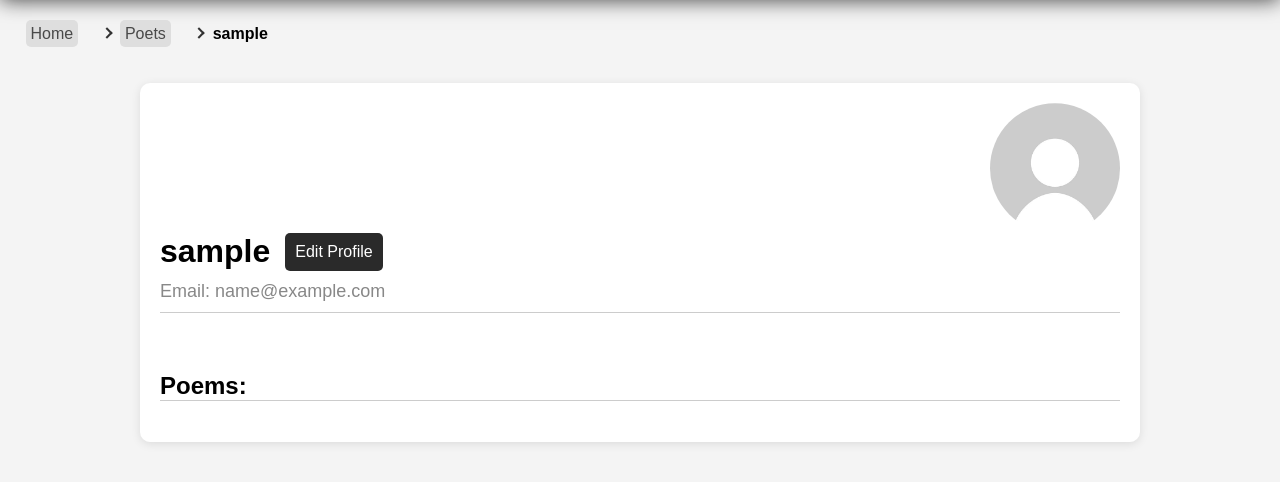
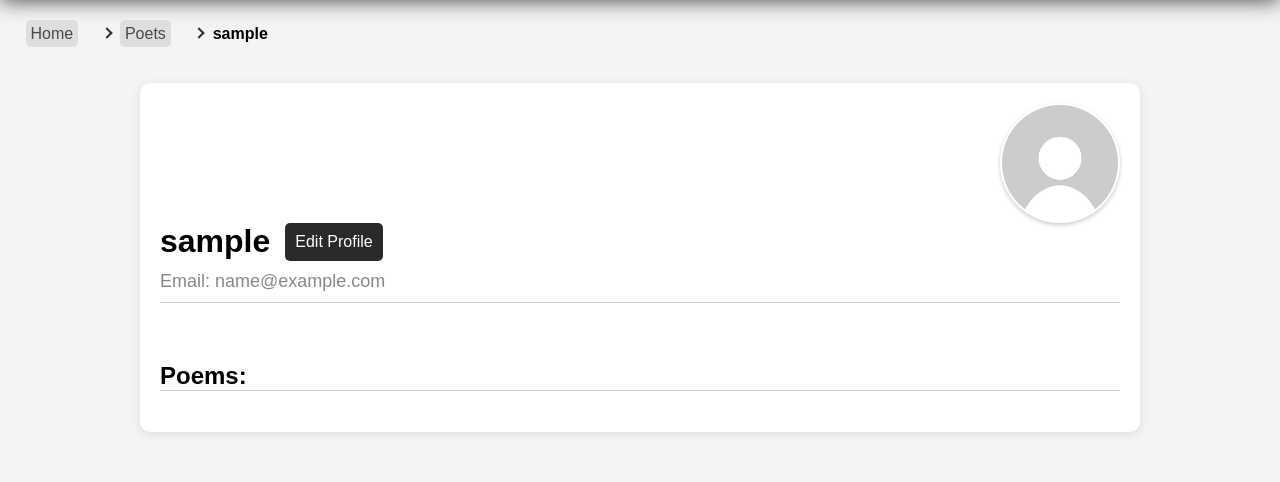
Before and after one commit to bilskyi/poet_flow, a Django app: template poet_flow/users/templates/users/profile.html in a window 1280 px wide. Shown: the part 68-550 px from the top of the page. Run offline with Django 4.2, Linux system fonts and the light colour scheme; the template is opened without the code that fills it, so the values that code supplies are empty; the visitor is signed in with stand-in values (Sample User, id 1).

Commit message:
fixing avatar displaying / #69

```diff
--- a/poet_flow/users/static/users/css/profile.css
+++ b/poet_flow/users/static/users/css/profile.css
@@ -20,6 +20,11 @@
     box-shadow: 0px 2px 4px 0px rgba(0, 0, 0, 0.2);
     transition: all ease-in-out .2s;
   }
+
+  .move-right {
+    float: right;
+  }
+
   .personal-avatar:hover {
     box-shadow: 0px 2px 4px 0px rgba(0, 0, 0, 0.5);
   }
@@ -29,8 +34,8 @@
     top: 0px;
     width: inherit;
     height: inherit;
+    opacity: 0;
     border-radius: 100%;
-    opacity: 0;
     background-color: rgba(0, 0, 0, 0);
     transition: all ease-in-out .3s;
   }
--- a/poet_flow/users/templates/users/profile.html
+++ b/poet_flow/users/templates/users/profile.html
@@ -5,6 +5,7 @@
 <head>
     <link rel="stylesheet" href="{% static 'explore/css/poet_detail.css' %}">
     <link rel="stylesheet" href="{% static 'explore/css/navigation-top.css' %}">
+    <link rel="stylesheet" href="{% static 'users/css/profile.css' %}">
 </head>
 <body>
     {% include 'home/header.html' %}
@@ -18,8 +19,8 @@
     <div class="container">
         <div class="card">
             <div class="card-content">
-                <div class="card-image">
-                    <img src="{{ user.avatar.url }}" alt="Poet Photo">
+                <div class="personal-image">
+                    <img src="{{user.avatar.url}}" class="personal-avatar move-right" alt="avatar" id="avatarPreview">
                 </div>
                 <div class="card-details">
                     <h1 class="card-title">{{ user.username }}</h1>
```
Also changed, not shown: poet_flow/media/user/0-02-05-111a55572ddfc7b89383cd81399df8e89aac99f1d2d699ba320bf7298ee9849f_4cf7bcf9e946aa0e.jpg (added), poet_flow/media/user/ferdinand-stohr-PeFk7fzxTdk-unsplash_1.jpg (added), poet_flow/media/user/ferdinand-stohr-PeFk7fzxTdk-unsplash_1_Qo3SmrM.jpg (added), poet_flow/media/user/spider_man_iXjlISq.jpg (added), poet_flow/media/user/viber_image_2023-03-30_13-40-51-677.jpg (added).
